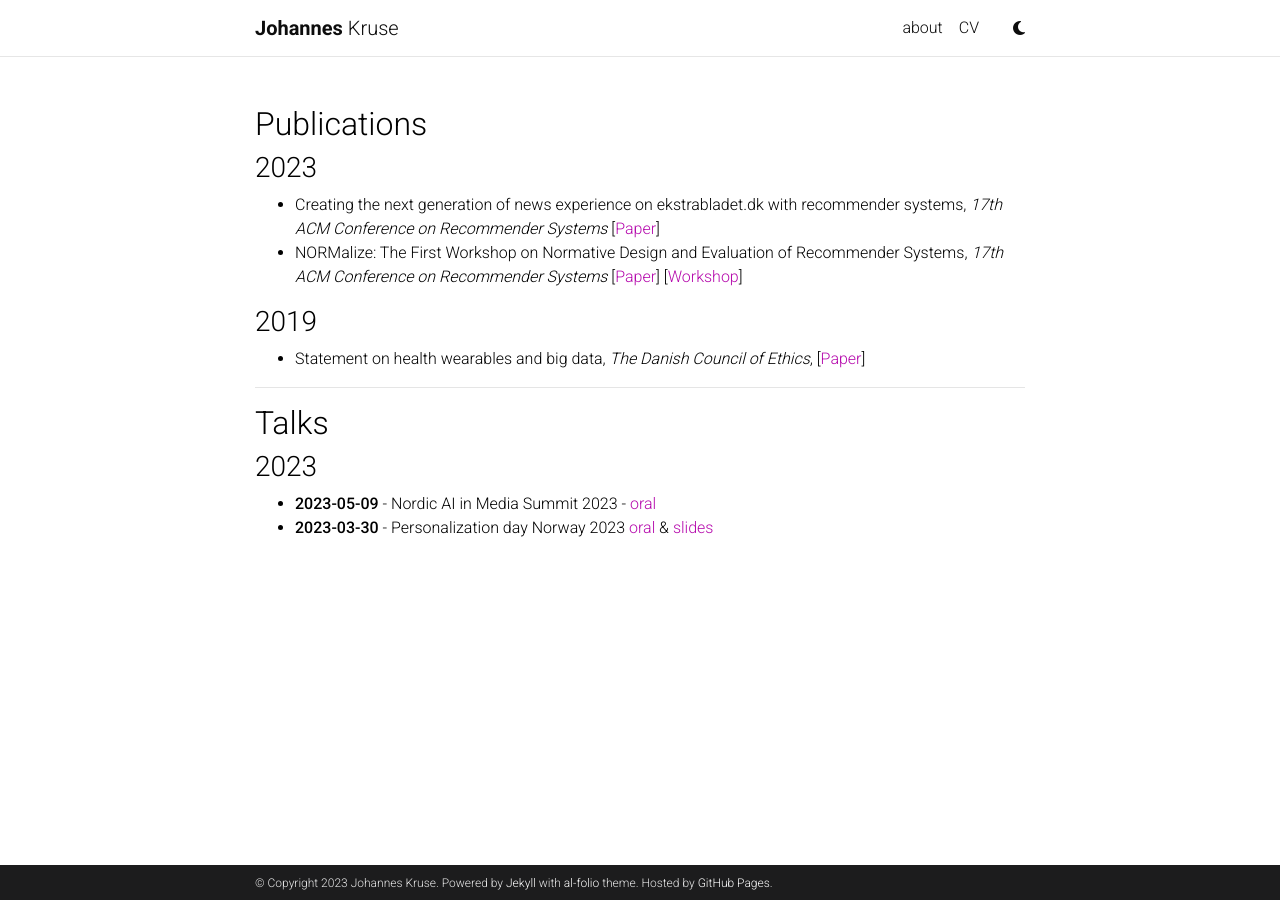
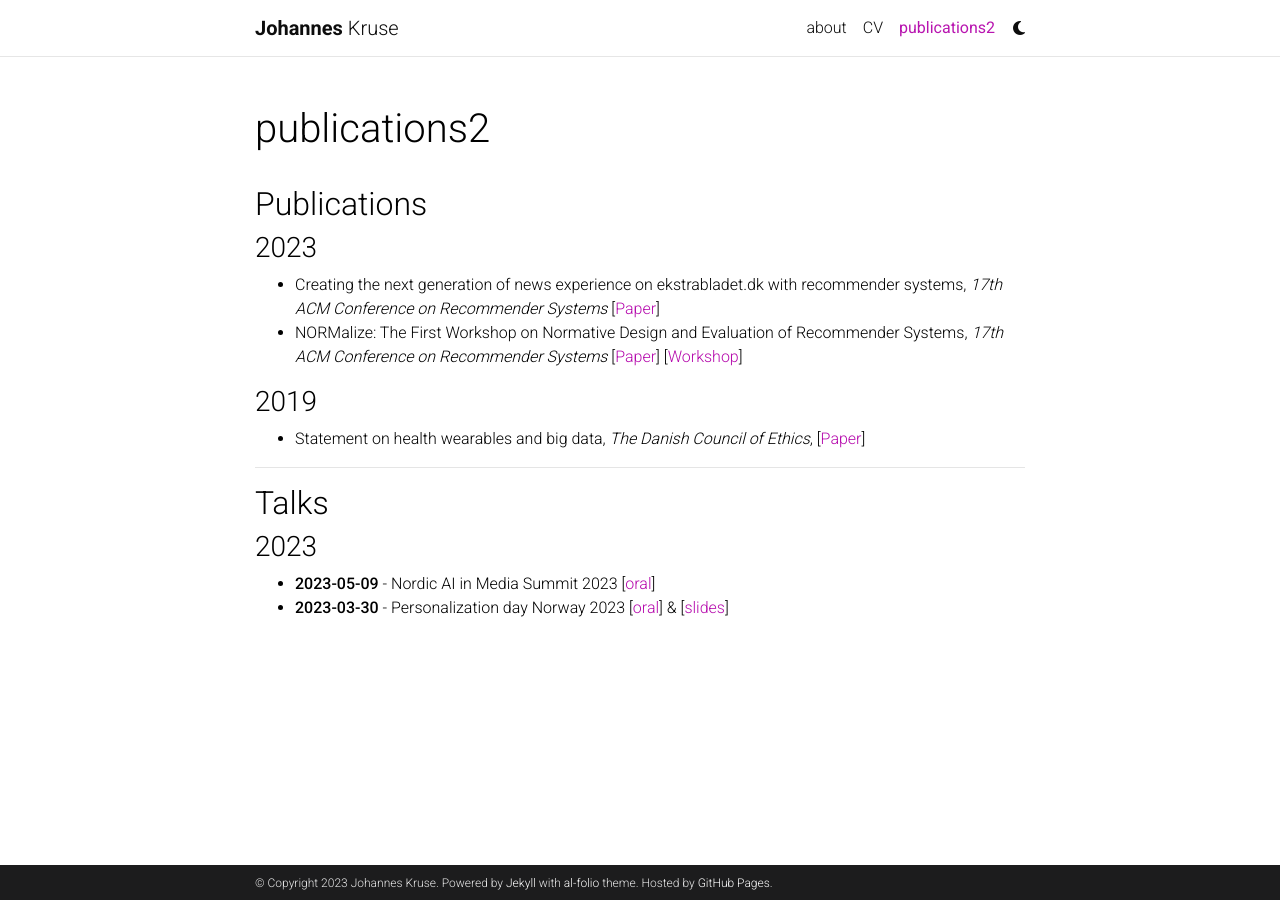
Before and after one commit to johanneskruse/johanneskruse.github.io, a Jekyll site: the page built from _pages/2_publications.md, in a window 1280 px wide. Built offline with Jekyll 4.4.1, drawn with Linux system fonts in a browser that asks for light colours; comment, search, counter and statistics services are not loaded; a style sheet for code colours, icons or effects is not loaded.

Commit message:
add to navbar

```diff
--- a/_pages/2_publications.md
+++ b/_pages/2_publications.md
@@ -1,10 +1,10 @@
 ---
 layout: page
 permalink: /publications/
+heading: publications
+title: publications2
 nav: true
 nav_order: 2
-heading: publications
-# title: publications
 ---
 
 ## Publications
@@ -26,7 +26,7 @@ heading: publications
 
 ## Talks
 ### 2023
-- **2023-05-09** - Nordic AI in Media Summit 2023 -
-  [oral](https://www.youtube.com/watch?v=i9hcu3Szo7w)
+- **2023-05-09** - Nordic AI in Media Summit 2023
+  [[oral](https://www.youtube.com/watch?v=i9hcu3Szo7w)]
 - **2023-03-30** - Personalization day Norway 2023
-  [oral](https://youtu.be/piCuYLEYQZc?si=1GjFBCl9-lRsfE1Q&t=13492) & [slides](https://docs.google.com/presentation/d/1-GbielaqVoukg3L_KI7NUnVPjBYUB7qA/edit#slide=id.p1)
+  [[oral](https://youtu.be/piCuYLEYQZc?si=1GjFBCl9-lRsfE1Q&t=13492)] & [[slides](https://docs.google.com/presentation/d/1-GbielaqVoukg3L_KI7NUnVPjBYUB7qA/edit#slide=id.p1)]
```
